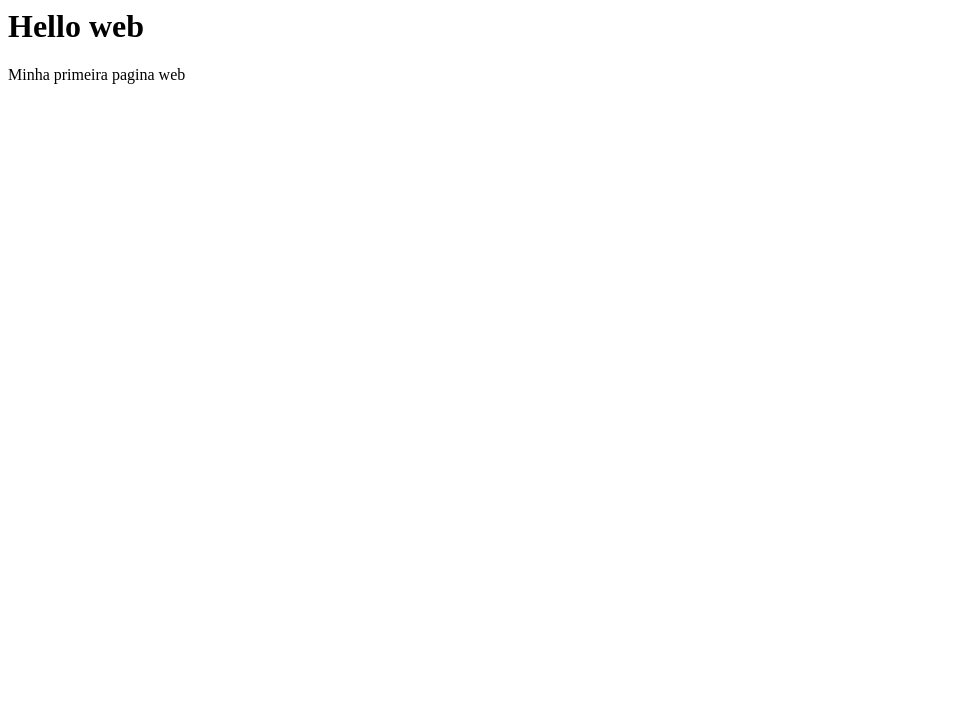
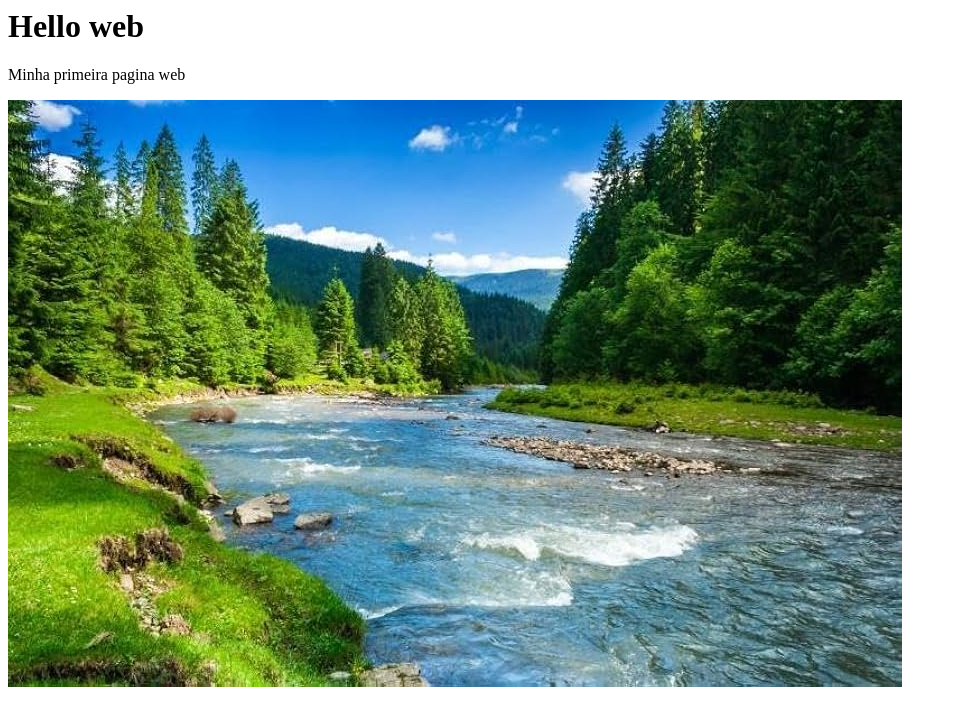
Before and after one commit to TiagooLima/TiagooLima.github.io, a plain HTML site: page index.html in a window 1280 px wide. Shown: the whole page, without its empty margins (0-957 px from the left). Drawn offline with Linux system fonts and the light colour scheme.

Commit message:
Fix image tag to use 'src' attribute

```diff
--- a/index.html
+++ b/index.html
@@ -5,6 +5,6 @@
 	<body>
 		<h1>Hello web</h1>
 		<p>Minha primeira pagina web<p>
-			<img url="https://encrypted-tbn0.gstatic.com/images?q=tbn:ANd9GcRnr0ccxDPw1-oLgosOLgUgieAI1xl7pQXFOw&s"/>
+			<img src="61ncc1r39mL._AC_UF894,1000_QL80_.jpg" alt="Imagem paisagem"/>
 	</body>
 </html>
```
